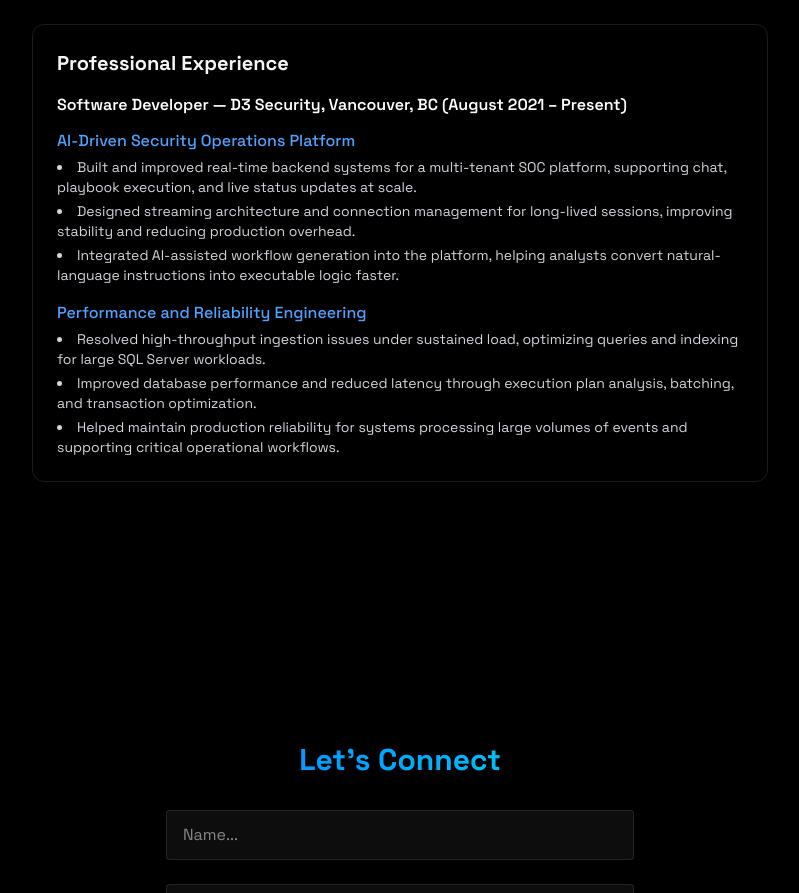
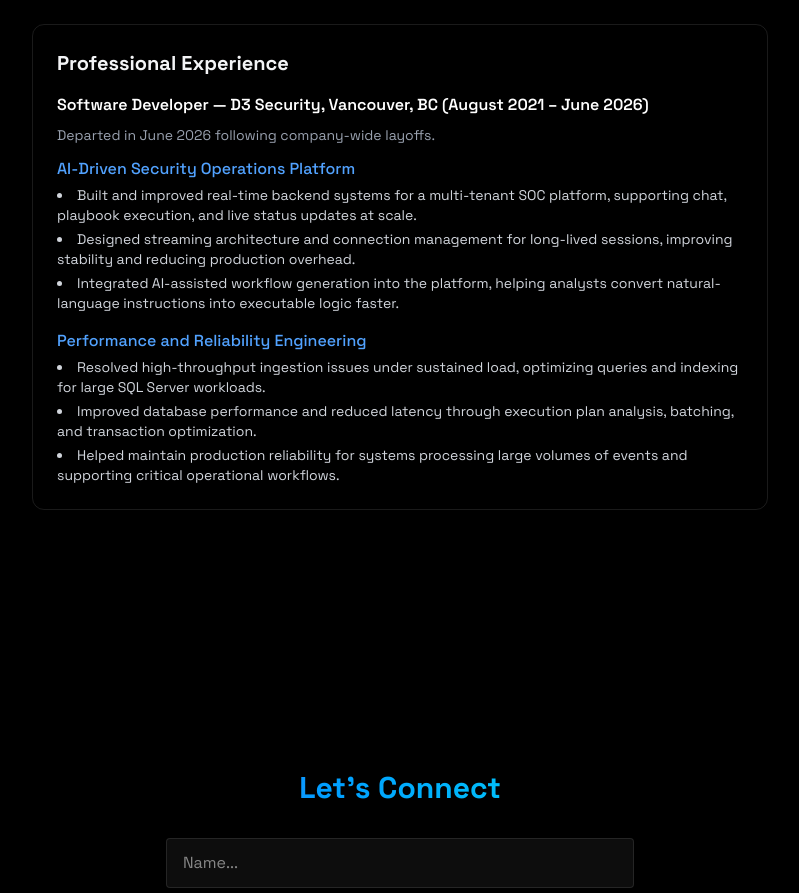
Before and after one commit to imdavidlong/portfolio, a React (Vite) app: page / in a window 1280 px wide. Shown: the part 3294-4187 px from the top of the page, without its empty margins (240-1039 px from the left). Built offline with nearby package versions, Linux system fonts and the light colour scheme.

Commit message:
Update D3 experience end date and layoff note

```diff
--- a/src/components/sections/Experience.jsx
+++ b/src/components/sections/Experience.jsx
@@ -32,8 +32,11 @@
               <div className="space-y-6 text-gray-300">
                 <div>
                   <h4 className="font-semibold text-white">
-                    Software Developer — D3 Security, Vancouver, BC (August 2021 – Present)
+                    Software Developer — D3 Security, Vancouver, BC (August 2021 – June 2026)
                   </h4>
+                  <p className="text-sm text-gray-400 mt-2">
+                    Departed in June 2026 following company-wide layoffs.
+                  </p>
                   <div className="mt-3 space-y-4">
                     <div>
                       <p className="font-medium text-blue-400 mb-1">AI-Driven Security Operations Platform</p>
```
